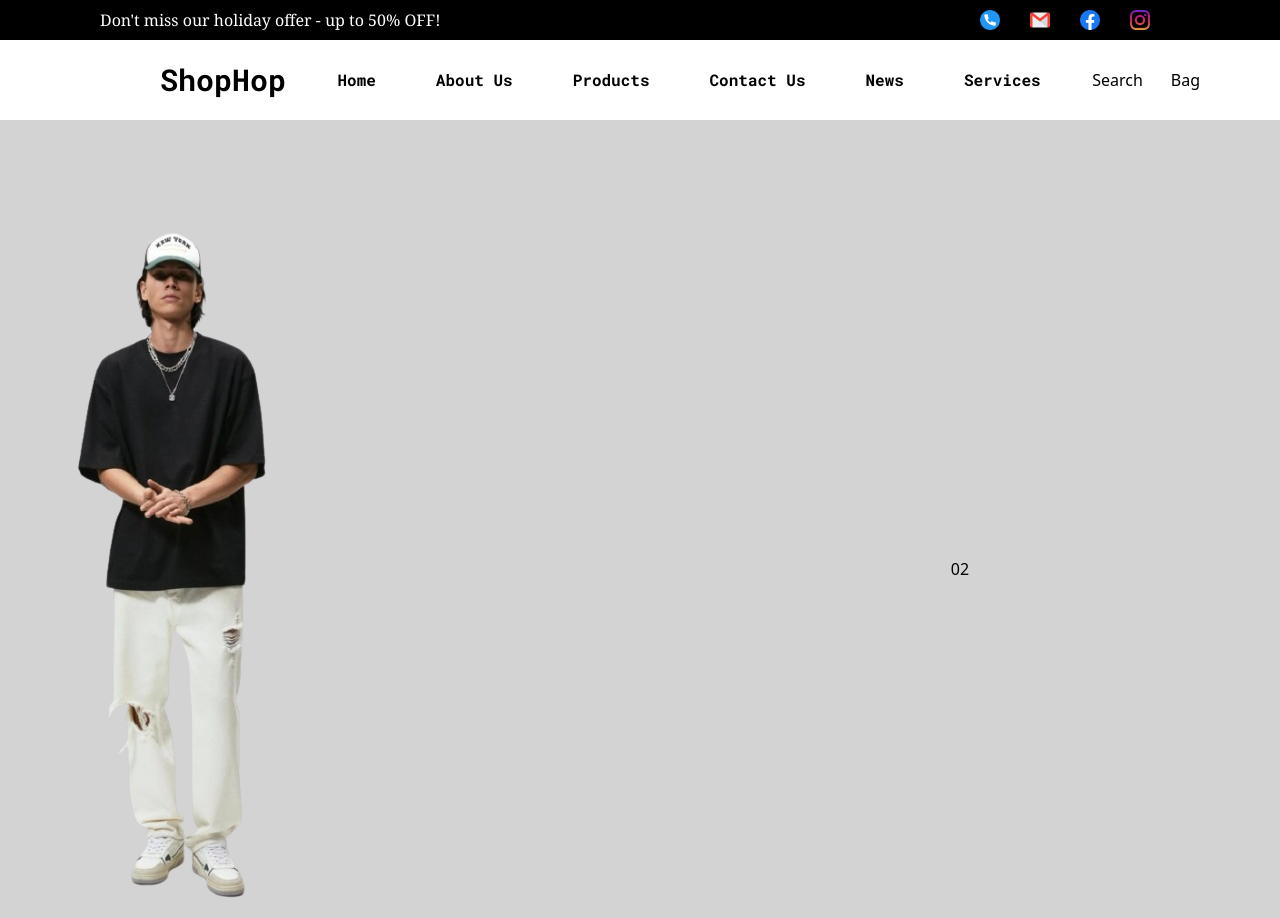
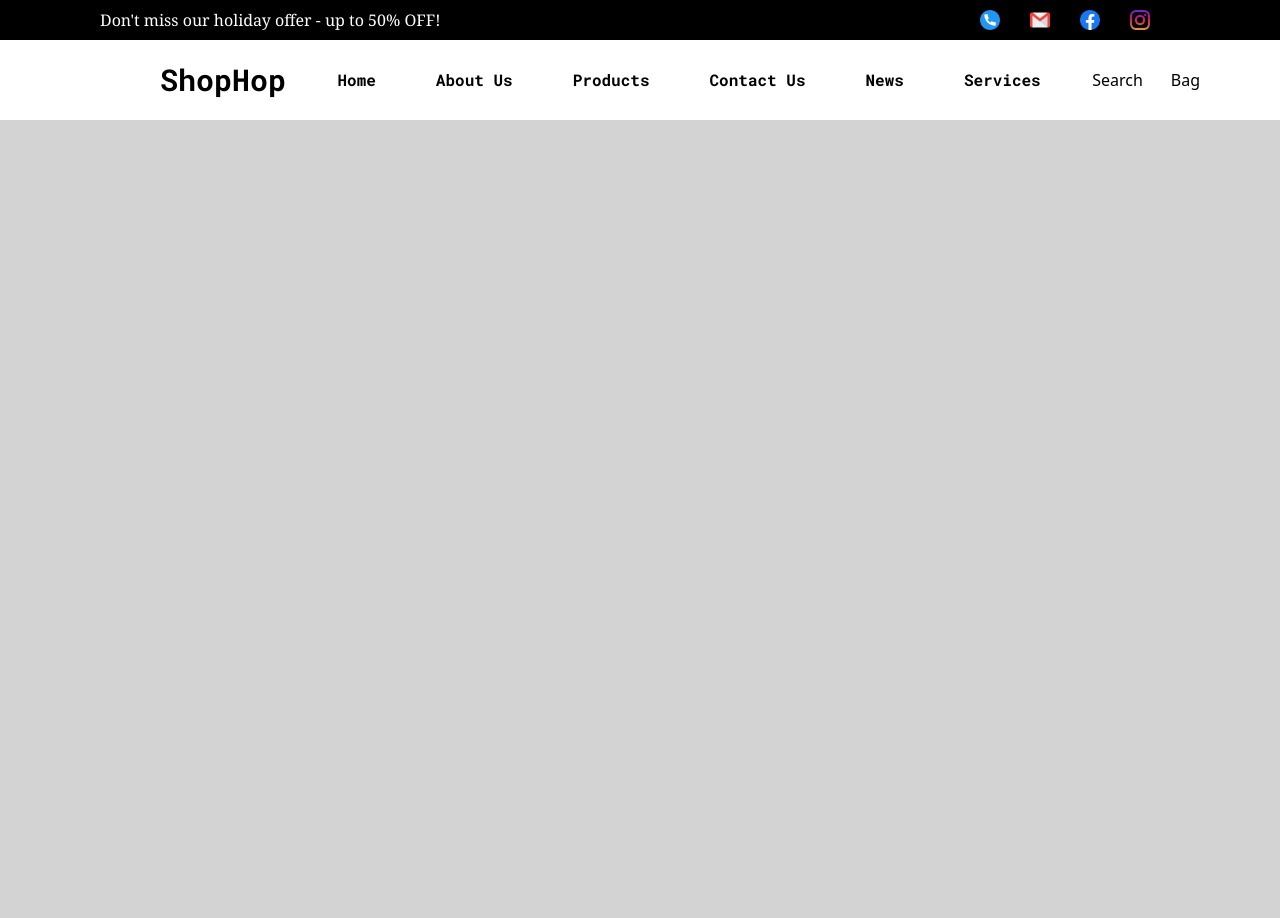
Before and after one commit to justkartiktyagi/E-comm, a React (Vite) app: page / in a window 1280 px wide. After the commit the page ends 800 px from the top, so only its background shows below. Built offline with nearby package versions, Linux system fonts and the light colour scheme.

Commit message:
First COmmit

```diff
--- a/src/Pages/home.jsx
+++ b/src/Pages/home.jsx
@@ -5,12 +5,7 @@ function Home() {
     return (
         <>
             <Navbar/>
-            <div className="items-center justify-center text-center grid grid-cols-2 pt-25">
-                <div>
-                    <img src="../../public/download-removebg-preview.png" alt="image"/>
-                </div>
-                <div>02</div>
-            </div>
+
         </>
     )
 }
```
